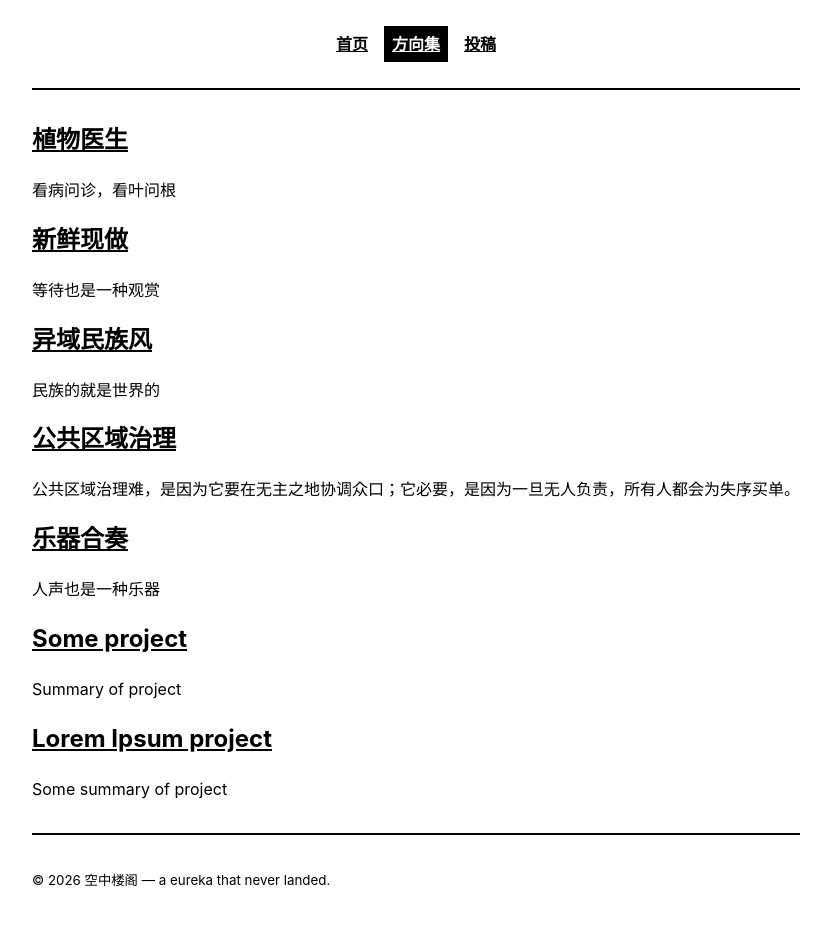
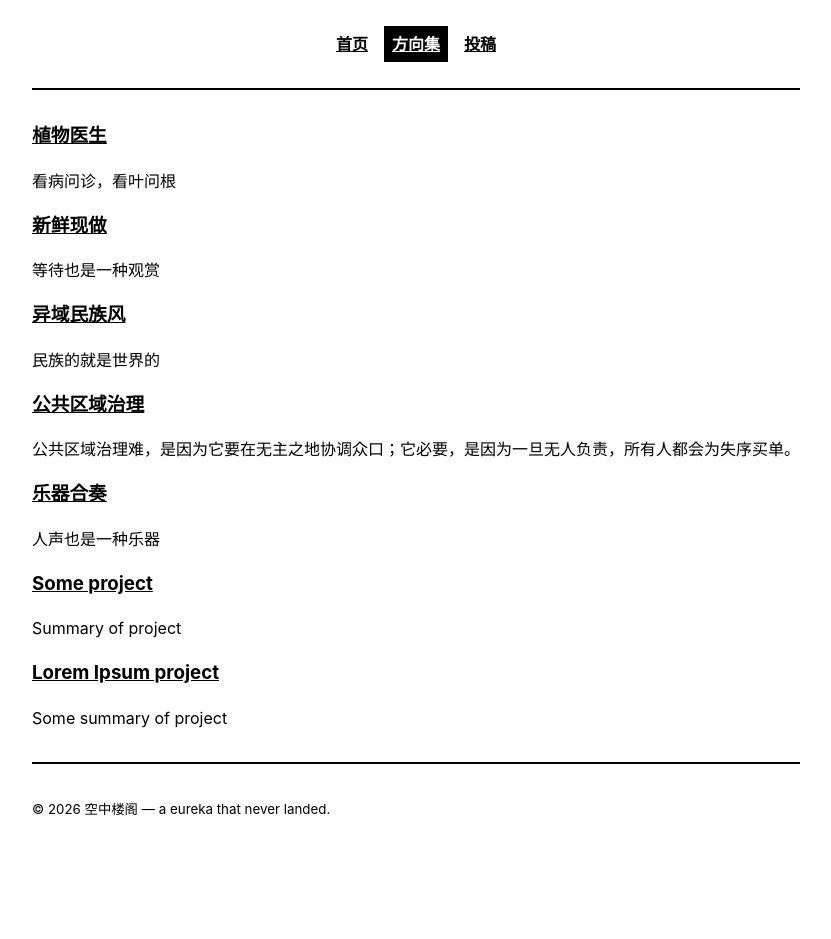
Before and after one commit to Yuilit/Yuilit.github.io, a Jekyll site: the page built from _pages/projects.md, in a window 1280 px wide. Shown: the whole page, without its empty margins (224-1055 px from the left). Built offline with Jekyll 4.4.1, drawn with Linux system fonts in a browser that asks for light colours; after the commit the page ends 900 px from its top, so only the background shows below that.

Commit message:
Update projects.html

```diff
--- a/_layouts/projects.html
+++ b/_layouts/projects.html
@@ -4,9 +4,9 @@ layout: default
 
 {% for project in site.projects reversed %}
 <article role="article">
-  <h2><a href="{{ site.baseurl }}{{ project.url }}">
+  <h3><a href="{{ site.baseurl }}{{ project.url }}">
     {{ project.title }}
-  </a></h2>
+  </a></h3>
   <p>{{ project.summary }}</p>
  <!--   <time class="date" datetime="{{ project.date | date_to_xmlschema }}">{{ project.date | date: "%Y" }} &middot; {{ project.category }}</time> -->
 </article>
```
